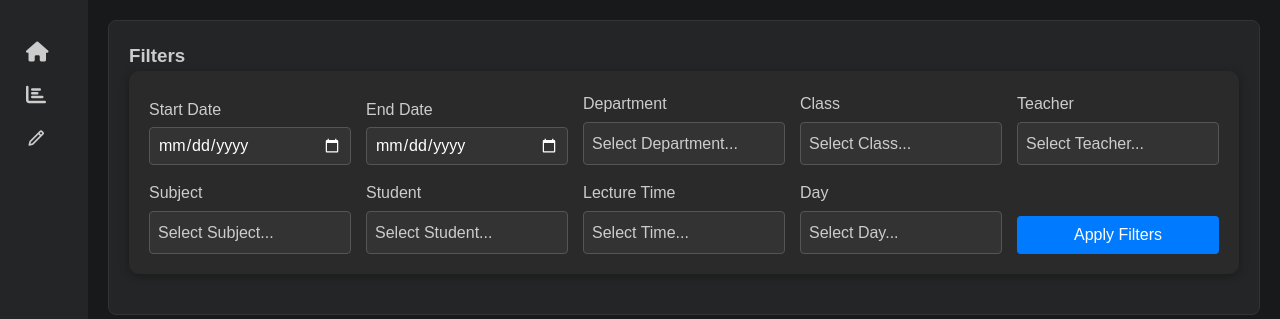
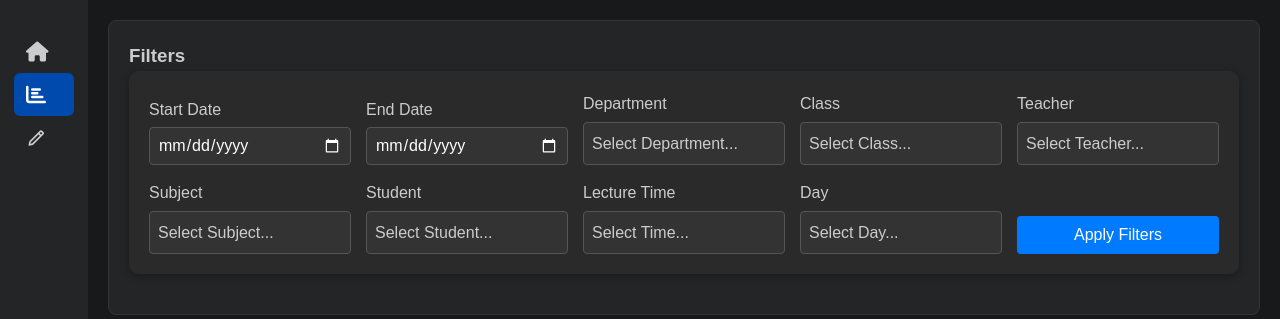
Before and after one commit to RohitSadavarti/smartone, a Flask app: page /dashboard in a window 1280 px wide. Shown: the part 60-379 px from the top of the page. Run offline with Flask 3, Linux system fonts and the light colour scheme; the visitor is signed in with stand-in values (Sample User, id 1); data that the repository does not hold is empty; some libraries are stand-ins or nearby versions.

Commit message:
Update sidebar.css

```diff
--- a/backend/static/sidebar.css
+++ b/backend/static/sidebar.css
@@ -888,3 +888,18 @@ body.dark .sidebar.open li a:hover {
 body.dark .has-submenu .submenu li a {
   color: #fff;
 }
+
+
+
+/* ADD THIS CODE TO sidebar.css */
+
+/* Style for the active navigation link */
+.sidebar li.active-link > a {
+  background: #004aad;
+  color: #fff;
+}
+
+.sidebar li.active-link > a .icon,
+.sidebar li.active-link > a .text {
+  color: #fff;
+}
```
